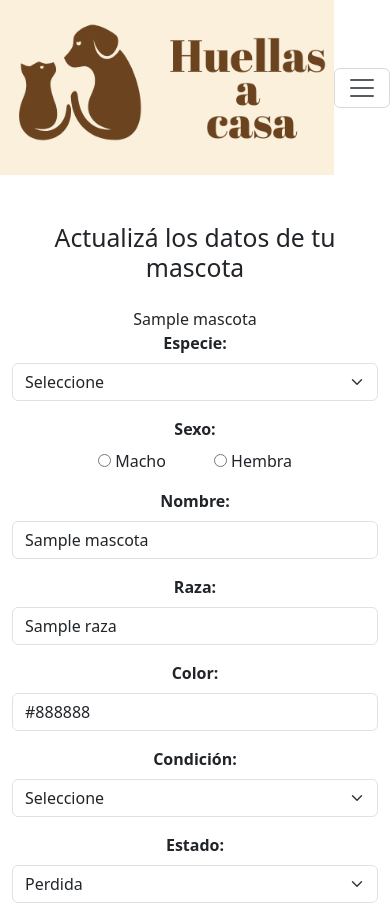
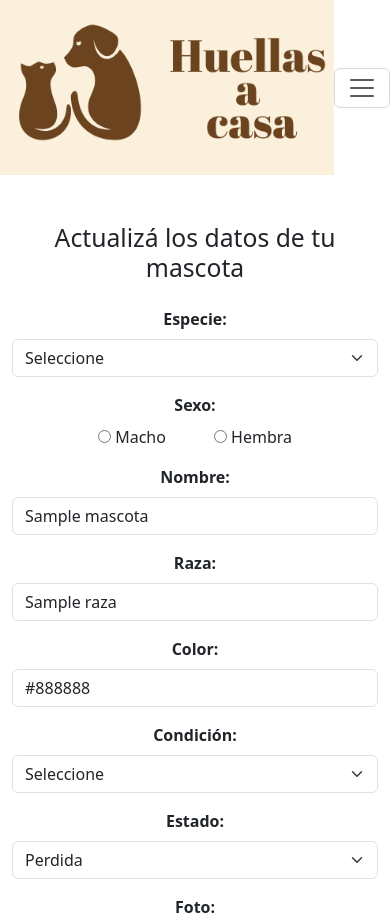
Before and after one commit to f3d3to/trabajo_practico-ids, a Flask app: template frontend/templates/actualizarMascota.html in a window 390 px wide. Shown: the top 923 px of the page. Run offline with Flask 3, Linux system fonts and the light colour scheme; the template is opened without the code that fills it: most values are stand-ins (such as "Sample title", 1, 10 or a date in 2020); parts of the project's set-up code (start-up, migrations or seed data) failed here and were passed over; some libraries are stand-ins or nearby versions.

Commit message:
Agrego ajustes a ruta actualizarMascota

```diff
--- a/frontend/templates/actualizarMascota.html
+++ b/frontend/templates/actualizarMascota.html
@@ -7,10 +7,8 @@
     <h2 class="text-custom-green">Actualizá los datos de tu mascota</h2>
 
     <form method="POST" action="{{ url_for('actualizarMascota', id=mascota['id']) }}" enctype="multipart/form-data" class="mt-4">
-        <!-- <form action="{{ url_for('actualizarMascota', id=mascota['id']) }}" method="POST" enctype="multipart/form-data">
-            <input type="hidden" name="_method" value="PUT">     -->
-        {{mascota}}
         <div class="form-section mb-4">
+            <!-- Especie -->
             <div class="row mb-3 align-items-center">
                 <div class="col-md-4">
                     <label for="especieMascota" class="form-label fw-bold">Especie:</label>
@@ -19,23 +17,23 @@
                     <select id="especieMascota" class="form-select" name="especie">
                         <option value="">Seleccione</option>
                         <option value="perro" {% if mascota['especie'] == 'perro' %}selected{% endif %}>Perro</option>
-                    <option value="gato" {% if mascota['especie'] == 'gato' %}selected{% endif %} >Gato</option>
-                    <option value="otro" {% if mascota['especie'] == 'otro' %}selected{% endif %} >Otro</option>
+                        <option value="gato" {% if mascota['especie'] == 'gato' %}selected{% endif %}>Gato</option>
+                        <option value="otro" {% if mascota['especie'] == 'otro' %}selected{% endif %}>Otro</option>
                     </select>
                 </div>
             </div>
+
+            <!-- Sexo -->
             <div class="row mb-3 align-items-center">
-                <div class="form-label fw-bold col-md-4">
-                <label>Sexo:</label>
+                <div class="col-md-4">
+                    <label class="form-label fw-bold">Sexo:</label>
                 </div>
                 <div class="col-md-8">
                     <div class="d-flex justify-content-center gap-5">
-
                         <label>
-                            <input type="radio" name="genero" value="macho" required {% if mascota['genero'] == 'macho' %}checked{% endif %}>
+                            <input type="radio" name="genero" value="macho" {% if mascota['genero'] == 'macho' %}checked{% endif %}>
                             Macho
                         </label>
-
                         <label>
                             <input type="radio" name="genero" value="hembra" {% if mascota['genero'] == 'hembra' %}checked{% endif %}>
                             Hembra
@@ -44,30 +42,37 @@
                 </div>
             </div>
 
+            <!-- Nombre -->
             <div class="row mb-3 align-items-center">
                 <div class="col-md-4">
                     <label for="nombre" class="form-label fw-bold">Nombre:</label>
                 </div>
                 <div class="col-md-8">
-                    <input type="text" class="form-control" id="nombre" name="nombre" value="{{mascota['nombre']}}" placeholder="Nombre" required>
+                    <input type="text" class="form-control" id="nombre" name="nombre" value="{{ mascota['nombre'] }}" placeholder="Nombre" required>
                 </div>
             </div>
+
+            <!-- Raza -->
             <div class="row mb-3 align-items-center">
                 <div class="col-md-4">
                     <label for="razaMascota" class="form-label fw-bold">Raza:</label>
                 </div>
                 <div class="col-md-8">
-                    <input type="text" class="form-control" id="razaMascota" name="raza" value="{{mascota['raza']}}" placeholder="Raza" required>
+                    <input type="text" class="form-control" id="razaMascota" name="raza" value="{{ mascota['raza'] }}" placeholder="Raza" required>
                 </div>
             </div>
+
+            <!-- Color -->
             <div class="row mb-3 align-items-center">
                 <div class="col-md-4">
                     <label for="colorMascota" class="form-label fw-bold">Color:</label>
                 </div>
                 <div class="col-md-8">
-                    <input type="text" class="form-control" id="colorMascota" name="color" value="{{mascota['color']}}" placeholder="Color" required>
+                    <input type="text" class="form-control" id="colorMascota" name="color" value="{{ mascota['color'] }}" placeholder="Color" required>
                 </div>
             </div>
+
+            <!-- Condición -->
             <div class="row mb-3 align-items-center">
                 <div class="col-md-4">
                     <label for="condicionMascota" class="form-label fw-bold">Condición:</label>
@@ -76,60 +81,63 @@
                     <select id="condicionMascota" class="form-select" name="condicion">
                         <option value="">Seleccione</option>
                         <option value="sana" {% if mascota['condicion'] == 'sana' %}selected{% endif %}>Sana</option>
-                        <option value="lastimada" {% if mascota['condicion'] == 'lastimada' %}selected{% endif %} >Lastimada</option>
+                        <option value="lastimada" {% if mascota['condicion'] == 'lastimada' %}selected{% endif %}>Lastimada</option>
                     </select>
                 </div>
             </div>
+
+            <!-- Estado -->
             <div class="row mb-3 align-items-center">
                 <div class="col-md-4">
                     <label for="estadoMascota" class="form-label fw-bold">Estado:</label>
                 </div>
                 <div class="col-md-8">
-                    <select id="estadoMascota"  class="form-select" name="estado" required>
+                    <select id="estadoMascota" class="form-select" name="estado" required>
                         <option value="perdida" {% if mascota['estado'] == 'perdida' %}selected{% endif %}>Perdida</option>
                         <option value="en transito" {% if mascota['estado'] == 'en transito' %}selected{% endif %}>En tránsito</option>
                         <option value="en adopcion" {% if mascota['estado'] == 'en adopcion' %}selected{% endif %}>En adopción</option>
                     </select>
                 </div>
             </div>
+
+            <!-- Foto -->
             <div class="row mb-3 align-items-center">
                 <div class="col-md-4">
-                    <!-- Foto: ¿deberíamos mostrar la foto actual tal vez?-->
-                    <label for="fotoMascota" class="form-label fw-bold">Foto URL:</label>
+                    <label for="fotoMascota" class="form-label fw-bold">Foto:</label>
                 </div>
                 <div class="col-md-8">
-                    <input type="file" class="form-control" id="fotoMascota" name="foto" accept="image/*" required>
+                    <input type="file" class="form-control" id="fotoMascota" name="foto" accept="image/*">
+                    <small class="form-text text-muted">Foto actual: {{ mascota['foto_url'] or 'No disponible' }}</small>
                 </div>
             </div>
         </div>
 
-
+        <!-- Mapa -->
         <div class="form-section mb-4">
-        <!-- Mapa: debería mostrar la ubicación actual de la mascota-->
             <label for="map" class="form-label fw-bold">Actualizar ubicación de tu mascota:</label>
             <div id="map" style="height: 400px; width: 100%;"></div>
             <small class="form-text text-muted">Haz clic en el mapa para seleccionar la ubicación.</small>
-            <!-- Campos ocultos para latitud, longitud, zona, y barrio -->
-            <input type="hidden" id="latitud" name="latitud" required>
-            <input type="hidden" id="longitud" name="longitud" required>
-            <input type="hidden" id="zonaMascota" name="zona" required>
-            <input type="hidden" id="barrioMascota" name="barrio" required>
+            <input type="hidden" id="latitud" name="latitud" value="{{ mascota['latitud'] }}" required>
+            <input type="hidden" id="longitud" name="longitud" value="{{ mascota['longitud'] }}" required>
+            <input type="hidden" id="zonaMascota" name="zona" value="{{ mascota['zona'] }}" required>
+            <input type="hidden" id="barrioMascota" name="barrio" value="{{ mascota['barrio'] }}" required>
         </div>
 
+        <!-- Información de contacto -->
         <div class="form-section mb-4">
             <label for="informacion_contacto" class="form-label fw-bold">¿Querés actualizar la información de contacto?</label>
-            <input type="text" class="form-control" id="informacion_contacto" value="{{mascota['informacion_contacto']}}" name="informacion_contacto" placeholder="Teléfono o email" required>
+            <input type="text" class="form-control" id="informacion_contacto" value="{{ mascota['informacion_contacto'] }}" name="informacion_contacto" placeholder="Teléfono o email" required>
         </div>
 
-
+        <!-- Botones -->
         <div class="d-flex justify-content-center gap-3 mt-4">
             <button type="reset" class="btn btn-warning">Deshacer cambios</button>
             <button type="submit" class="btn btn-success">Actualizar</button>
         </div>
-
     </form>
 </div>
 
+<!-- Scripts -->
 <link rel="stylesheet" href="https://unpkg.com/leaflet@1.7.1/dist/leaflet.css" />
 <script src="https://unpkg.com/leaflet@1.7.1/dist/leaflet.js"></script>
 <script src="{{ url_for('static', filename='js/ubicacion.js') }}"></script>
```
Also changed, not shown: frontend/app_front.py (+32 -28 lines). Lines whose indentation alone changed are shown as unchanged.
